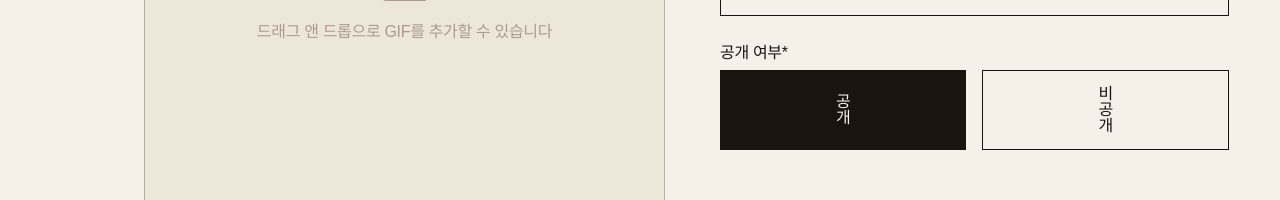
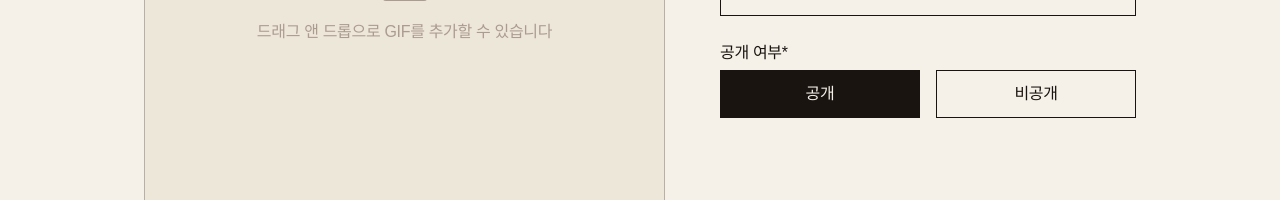
Before and after one commit to NexTach/honeypot-client, a Next.js app: page /upload in a window 1280 px wide. Shown: the part 387-587 px from the top of the page. Built offline with nearby package versions, Linux system fonts and the light colour scheme; a web font is replaced by a local one.

Commit message:
fix(ui): 공개/비공개 버튼 텍스트 세로 줄바꿈 수정
flex-1이 너비를 잡으므로 과한 px-[115px] 패딩 제거하고 whitespace-nowrap 적용

```diff
--- a/src/features/gif-edit/ui/GifEditForm.tsx
+++ b/src/features/gif-edit/ui/GifEditForm.tsx
@@ -79,7 +79,7 @@ const GifEditForm = ({ gif, onClose }: GifEditFormProps) => {
               type="button"
               confirmed={isPublic}
               onClick={() => setValue('isPublic', true)}
-              className="flex-1 px-4 lg:px-[115px]"
+              className="flex-1 px-4 whitespace-nowrap"
             >
               공개
             </Button>
@@ -87,7 +87,7 @@ const GifEditForm = ({ gif, onClose }: GifEditFormProps) => {
               type="button"
               confirmed={!isPublic}
               onClick={() => setValue('isPublic', false)}
-              className="flex-1 px-4 lg:px-[115px]"
+              className="flex-1 px-4 whitespace-nowrap"
             >
               비공개
             </Button>
--- a/src/views/upload/ui/UploadPage.tsx
+++ b/src/views/upload/ui/UploadPage.tsx
@@ -169,7 +169,7 @@ const UploadPage = () => {
                     type="button"
                     confirmed={isPublic}
                     onClick={() => setValue('isPublic', true)}
-                    className="flex-1 px-4 lg:px-[115px]"
+                    className="flex-1 px-4 whitespace-nowrap"
                   >
                     공개
                   </Button>
@@ -177,7 +177,7 @@ const UploadPage = () => {
                     type="button"
                     confirmed={!isPublic}
                     onClick={() => setValue('isPublic', false)}
-                    className="flex-1 px-4 lg:px-[115px]"
+                    className="flex-1 px-4 whitespace-nowrap"
                   >
                     비공개
                   </Button>
```
